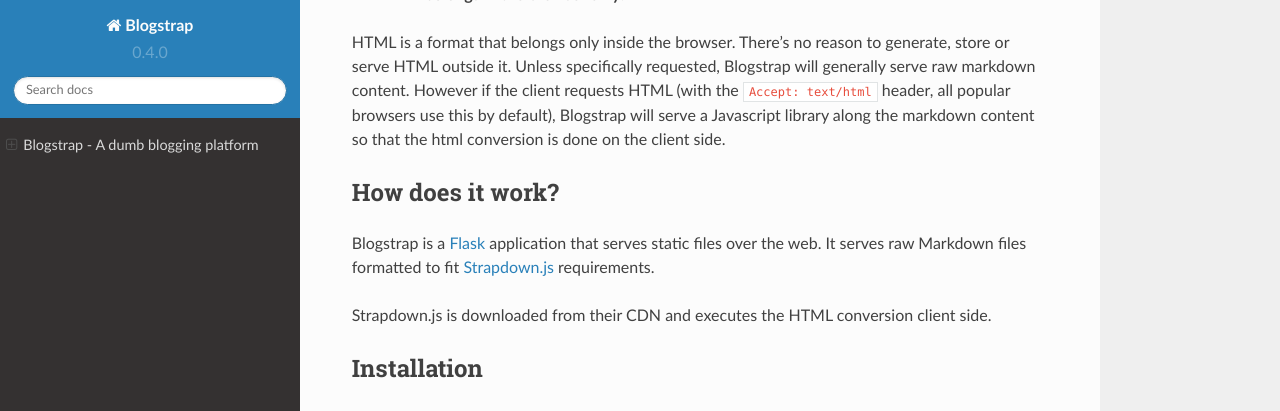
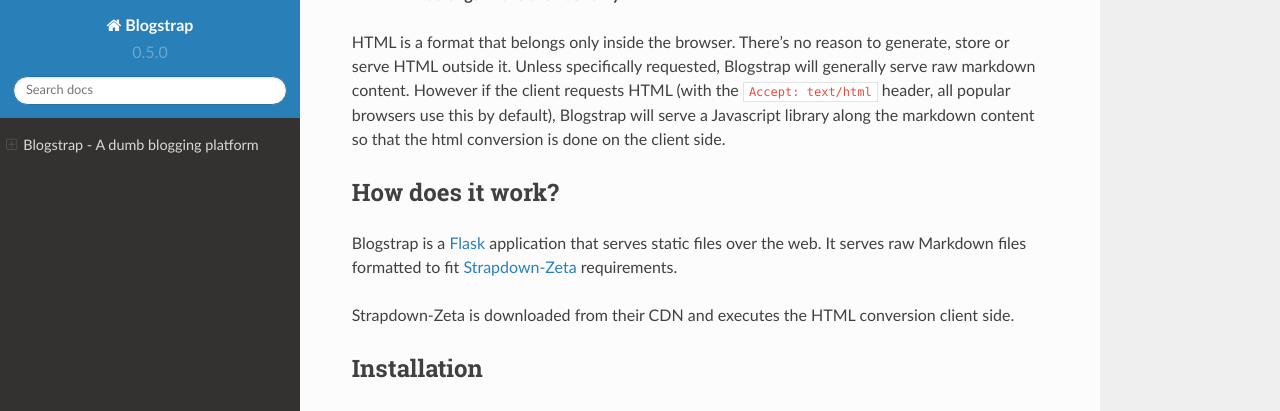
Before and after one commit to joehakimrahme/blogstrap, a Sphinx documentation site: the page built from docs/source/index.md, in a window 1280 px wide and 900 px high, scrolled down 465 px. Shown: the top 411 px of the window. Built offline with Sphinx 7.4.7 and the Read the Docs theme 2.0.0, drawn with Linux system fonts in a browser that asks for light colours.

Commit message:
Bumps to version 0.5.0
* Deprecates py33 tests in Travis
* Move from Strapdown to Strapdown-Zeta
* Cleanup test_overshadow
* Adds CLI option to run the dev server
* Introduces overshadow
* Updates 404.html page
* Updates doc with new directory structure
* Modifies the builder default skeleton

```diff
--- a/docs/source/conf.py
+++ b/docs/source/conf.py
@@ -19,8 +19,8 @@
 copyright = u'2016, Joe H. Rahme'
 author = u'Joe H. Rahme'
 
-version = '0.4.0'
-release = '0.4.0'
+version = '0.5.0'
+release = '0.5.0'
 
 language = None
 exclude_patterns = []
--- a/docs/source/index.md
+++ b/docs/source/index.md
@@ -31,9 +31,9 @@
 
 Blogstrap is a [Flask](http://flask.pocoo.org/) application that serves static
 files over the web. It serves raw Markdown files formatted to fit
-[Strapdown.js](http://strapdownjs.com/) requirements.
+[Strapdown-Zeta](http://strapdown.ztx.io/) requirements.
 
-Strapdown.js is downloaded from their CDN and executes the HTML conversion
+Strapdown-Zeta is downloaded from their CDN and executes the HTML conversion
 client side.
 
 
```
Also changed, not shown: setup.py (+4 -4 lines).
